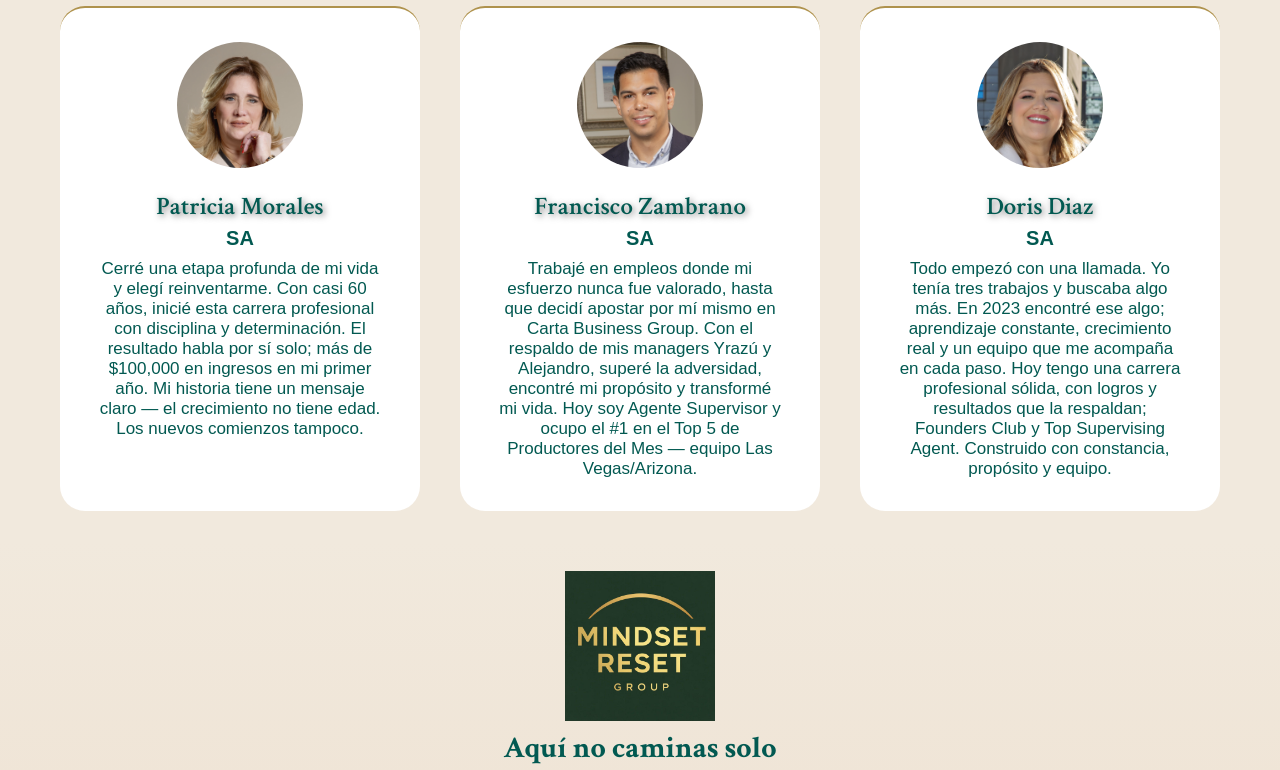
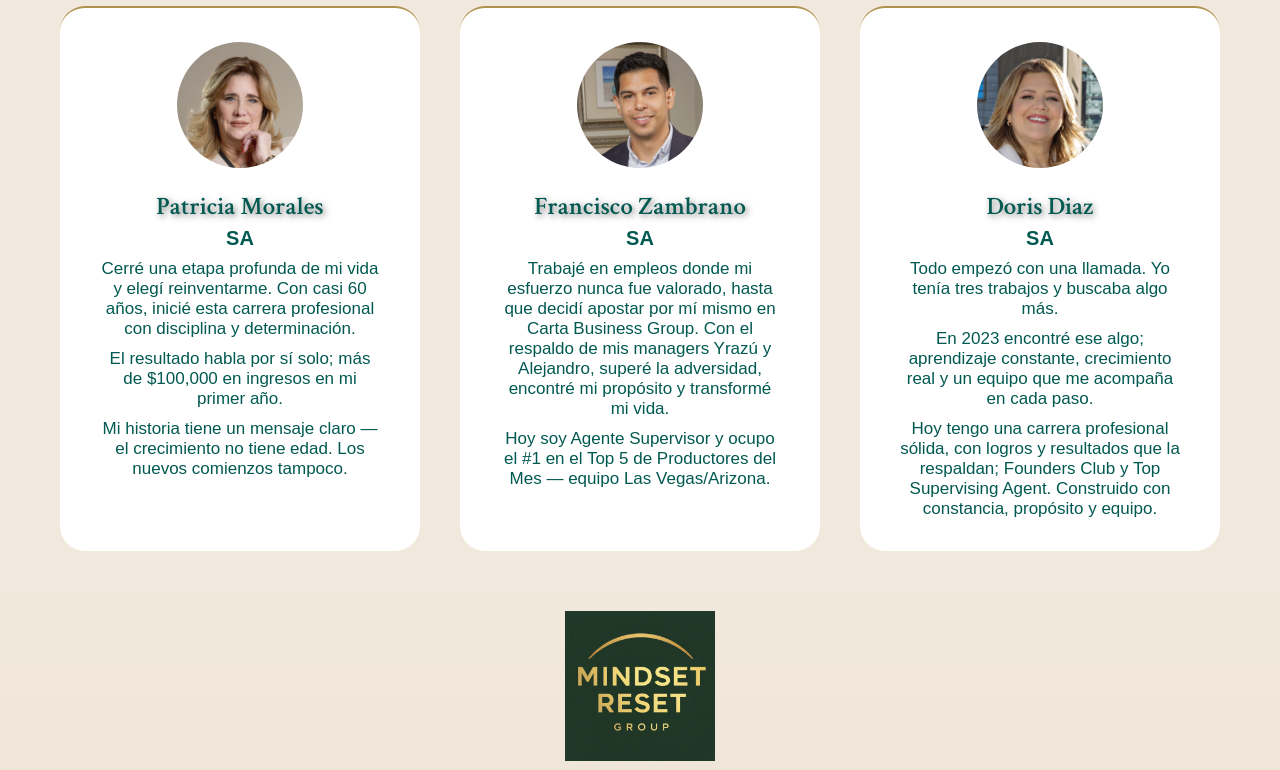
Before and after one commit to HSoftware/irazuLanding, a React (Vite) app: page / in a window 1280 px wide. Shown: the part 2000-2770 px from the top of the page. Built offline with nearby package versions, Linux system fonts and the light colour scheme.

Commit message:
Versión 2.0 completada.

```diff
--- a/src/components/Equipo/Equipo.css
+++ b/src/components/Equipo/Equipo.css
@@ -70,8 +70,4 @@
     line-height: 2.4rem;
     color: var(--header_color_background);
   }
-
-  .contador-descripcion {
-    color: var(--header_color_background);
-  }
 }
--- a/src/components/Footer/Footer.jsx
+++ b/src/components/Footer/Footer.jsx
@@ -1,55 +1,63 @@
-
 import { BsWhatsapp } from "react-icons/bs";
 import { BsInstagram } from "react-icons/bs";
 import { BsFacebook } from "react-icons/bs";
 import { BsTiktok } from "react-icons/bs";
 import { BsYoutube } from "react-icons/bs";
-import separador02 from "../../assets/images/separador02.png"
-import "./Footer.css"
-
-
-
+import separador02 from "../../assets/images/separador02.png";
+import "./Footer.css";
 
 export default function Footer() {
   return (
     <footer className="p-5">
       <div className="final">
+        <div className="logos-contenedor">
+          <div className="email-contacto">
+            <a href="mailto:mindsetresetg@gmail.com">mindsetresetg@gmail.com</a>
+          </div>
 
-    <div className="logos-contenedor">
           <h2>¡Sígueme!</h2>
           <div className="logos">
+            <a href="https://www.instagram.com/yrazucarmona?igsh=emdpMW1oNmJpaWJh">
+              <span className="instagram px-3">
+                <BsInstagram size="35px" />
+              </span>
+            </a>
 
-            <a href="https://www.instagram.com/yrazucarmona?igsh=emdpMW1oNmJpaWJh"><span className="instagram px-3">
-                <BsInstagram size="35px"/>
-            </span></a>
-
-            <a href="https://www.facebook.com/share/17ZPsfERfZ/"><span className="facebook px-3">
-                <BsFacebook size="35px"/>
-            </span></a>
-
+            <a href="https://www.facebook.com/share/17ZPsfERfZ/">
+              <span className="facebook px-3">
+                <BsFacebook size="35px" />
+              </span>
+            </a>
           </div>
         </div>
 
-            <img src={separador02} alt="" className="separador"/>
+        <img src={separador02} alt="" className="separador" />
 
         <div className="legales text-center">
           <a href="#">Política de privacidad</a> <br />
           <a href="#">Términos y condiciones</a>
         </div>
 
-            <img src={separador02} alt="" className="separador"/>
+        <img src={separador02} alt="" className="separador" />
 
         <div className="email-contacto">
           <a href="mailto:teamyrazu@gmail.com">teamyrazu@gmail.com</a>
           <p className="font-weight-bold pt-4 text-center">
-                  Yrazú Carmona Website<br />
+            Yrazú Carmona Website
+            <br />
             Copyright © 2025
           </p>
         </div>
       </div>
-    <a href="https:"><span className="wasap">
-        <BsWhatsapp size="45px"/>
-    </span></a>
+      <a
+        href="https://wa.me/17028120428?text=Tu%20Mensaje%20Aquí"
+        target="_blank"
+        rel="noopener noreferrer"
+      >
+        <span className="wasap">
+          <BsWhatsapp size="45px" />
+        </span>
+      </a>
     </footer>
-  )
+  );
 }
--- a/src/components/Testimonios/Testimonios.jsx
+++ b/src/components/Testimonios/Testimonios.jsx
@@ -28,9 +28,15 @@ export default function Testimonios() {
             <p className="descriptionText">
               Cerré una etapa profunda de mi vida y elegí reinventarme. Con casi
               60 años, inicié esta carrera profesional con disciplina y
-              determinación. El resultado habla por sí solo; más de $100,000 en
-              ingresos en mi primer año. Mi historia tiene un mensaje claro — el
-              crecimiento no tiene edad. Los nuevos comienzos tampoco.
+              determinación.
+            </p>
+            <p className="descriptionText">
+              El resultado habla por sí solo; más de $100,000 en ingresos en mi
+              primer año.
+            </p>
+            <p className="descriptionText">
+              Mi historia tiene un mensaje claro — el crecimiento no tiene edad.
+              Los nuevos comienzos tampoco.
             </p>
           </div>
         </div>
@@ -48,9 +54,11 @@ export default function Testimonios() {
               Trabajé en empleos donde mi esfuerzo nunca fue valorado, hasta que
               decidí apostar por mí mismo en Carta Business Group. Con el
               respaldo de mis managers Yrazú y Alejandro, superé la adversidad,
-              encontré mi propósito y transformé mi vida. Hoy soy Agente
-              Supervisor y ocupo el #1 en el Top 5 de Productores del Mes —
-              equipo Las Vegas/Arizona.
+              encontré mi propósito y transformé mi vida.
+            </p>
+            <p className="descriptionText">
+              Hoy soy Agente Supervisor y ocupo el #1 en el Top 5 de Productores
+              del Mes — equipo Las Vegas/Arizona.
             </p>
           </div>
         </div>
@@ -62,11 +70,16 @@ export default function Testimonios() {
             <p className="memberStatus">SA</p>
             <p className="descriptionText">
               Todo empezó con una llamada. Yo tenía tres trabajos y buscaba algo
-              más. En 2023 encontré ese algo; aprendizaje constante, crecimiento
-              real y un equipo que me acompaña en cada paso. Hoy tengo una
-              carrera profesional sólida, con logros y resultados que la
-              respaldan; Founders Club y Top Supervising Agent. Construido con
-              constancia, propósito y equipo.
+              más.
+            </p>
+            <p className="descriptionText">
+              En 2023 encontré ese algo; aprendizaje constante, crecimiento real
+              y un equipo que me acompaña en cada paso.
+            </p>
+            <p className="descriptionText">
+              Hoy tengo una carrera profesional sólida, con logros y resultados
+              que la respaldan; Founders Club y Top Supervising Agent.
+              Construido con constancia, propósito y equipo.
             </p>
           </div>
         </div>
```
Lines whose indentation alone changed are shown as unchanged.
